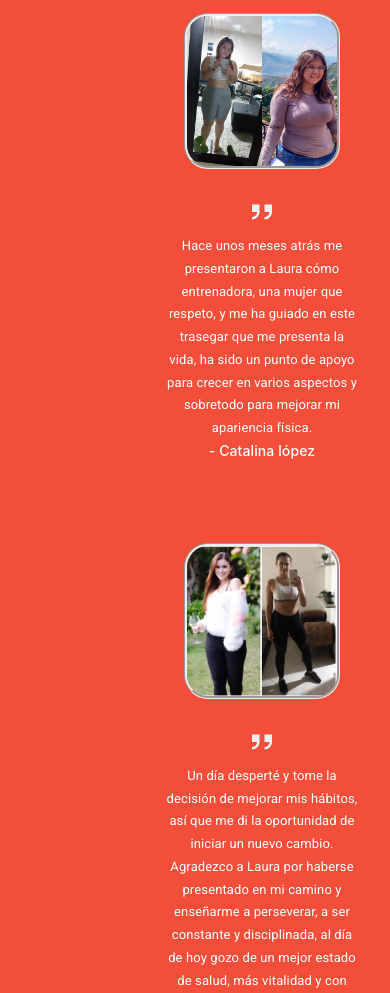
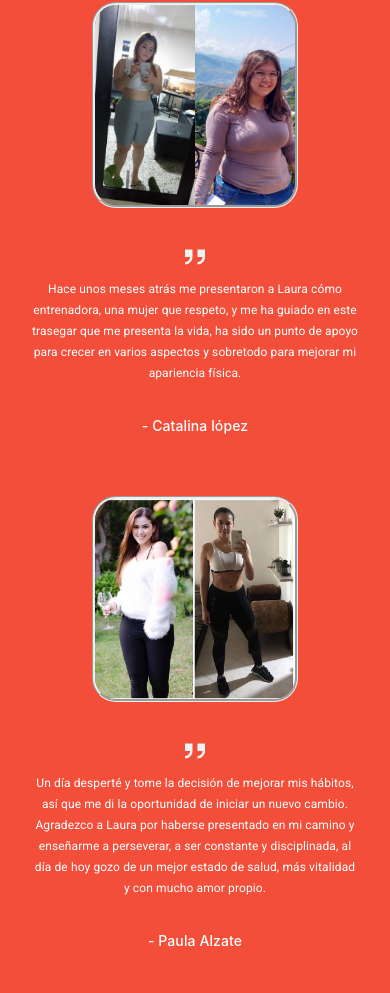
Before and after one commit to dianmjs/lau345, a React (Create React App) app: page / in a window 390 px wide. Shown: the part 1004-1997 px from the top of the page. Built offline with nearby package versions, Linux system fonts and the light colour scheme.

Commit message:
cambios text

```diff
--- a/src/components/Contenedor.jsx
+++ b/src/components/Contenedor.jsx
@@ -21,13 +21,16 @@ const Contenedor = (props) => {
       <Hidden smUp>
         <Cajon variant="temporary" open={abrir} onClose={accionAbrir} />
       </Hidden>
-      <a name="home" href="home" />
-      <Home />
+      <a name="home" href="home" style={{ textDecoration: "none" }}>
+        <Home />
+      </a>
       <Redes />
-      <a name="training" href="training" />
-      <Training />
-      <a name="products" href="products" />
-      <Products />
+      <a name="training" href="training" style={{ textDecoration: "none" }}>
+        <Training />
+      </a>
+      <a name="products" href="products" style={{ textDecoration: "none" }}>
+        <Products />
+      </a>
       <Footer />
     </div>
   );
--- a/src/components/Redes.jsx
+++ b/src/components/Redes.jsx
@@ -11,14 +11,22 @@ const Redes = (props) => {
     <Grid container>
       <Grid item xs={12}>
         <div className={classes.redes}>
-          <a href="https://www.instagram.com/laugultratrainer/" target="_blank">
+          <a
+            href="https://www.instagram.com/laugultratrainer/"
+            target="_blank"
+            rel="noopener noreferrer"
+          >
             <InstagramIcon
               fontSize="large"
               className={classes.instagram}
               style={{ width: "40px", height: "40px" }}
             />
           </a>
-          <a href="https://wa.link/hgj4iv" target="_blank">
+          <a
+            href="https://wa.link/hgj4iv"
+            target="_blank"
+            rel="noopener noreferrer"
+          >
             <WhatsAppIcon
               fontSize="large"
               className={classes.whatsap}
--- a/src/components/ThemaConfi.js
+++ b/src/components/ThemaConfi.js
@@ -171,14 +171,14 @@ export default makeStyles((theme) => ({
   },
 
   contetesti: {
-    display: "grid",
+    display: "initial",
     texAling: "center",
     position: "relative",
     margin: "31px",
     width: "40%",
-    ["@media (max-width: 600px)"]: {
+    /*["@media (max-width: 600px)"]: {
       padding: "0 135px",
-    },
+    },*/
   },
 
   circulo: {
@@ -190,10 +190,10 @@ export default makeStyles((theme) => ({
     marginTop: "19px",
     borderStyle: "groove",
 
-    ["@media (max-width: 599px)"]: {
+    /*["@media (max-width: 599px)"]: {
       width: "150px",
       height: "150px",
-    },
+    },*/
   },
   divider: {
     width: "40%",
@@ -250,7 +250,6 @@ export default makeStyles((theme) => ({
   comill: {
     width: "20px",
     height: "20px",
-    padding: "11px",
-    margin: "2px 75px",
+    margin: " -23px 75px",
   },
 }));
--- a/src/components/Training.jsx
+++ b/src/components/Training.jsx
@@ -43,7 +43,11 @@ const Training = (props) => {
               variant="subtitle1"
               //className={classes.test1}
               align="center"
-              style={{ fontSize: "13px", color: "white" }}
+              style={{
+                fontSize: "12px",
+                color: "white",
+                margin: "inherit",
+              }}
             >
               Hace unos meses atrás me presentaron a Laura cómo entrenadora, una
               mujer que respeto, y me ha guiado en este trasegar que me presenta
@@ -72,7 +76,11 @@ const Training = (props) => {
               variant="subtitle1"
               color="initial"
               //className={classes.test1}
-              style={{ fontSize: "13px", color: "white" }}
+              style={{
+                fontSize: "12px",
+                color: "white",
+                margin: "inherit",
+              }}
               align="center"
             >
               Un día desperté y tome la decisión de mejorar mis hábitos, así que
@@ -100,7 +108,11 @@ const Training = (props) => {
               variant="subtitle1"
               color="initial"
               // className={classes.test1}
-              style={{ fontSize: "13px", color: "white" }}
+              style={{
+                fontSize: "12px",
+                color: "white",
+                margin: "inherit",
+              }}
               align="center"
             >
               Nada más importante que entrenar con el apoyo de personas que
@@ -125,7 +137,11 @@ const Training = (props) => {
             <Typography
               variant="subtitle1"
               //className={classes.test1}
-              style={{ fontSize: "13px", color: "white" }}
+              style={{
+                fontSize: "12px",
+                color: "white",
+                margin: "inherit",
+              }}
               align="center"
             >
               Laura ha logrado realizar cambios maravillosos en mi. Te guía, te
```
